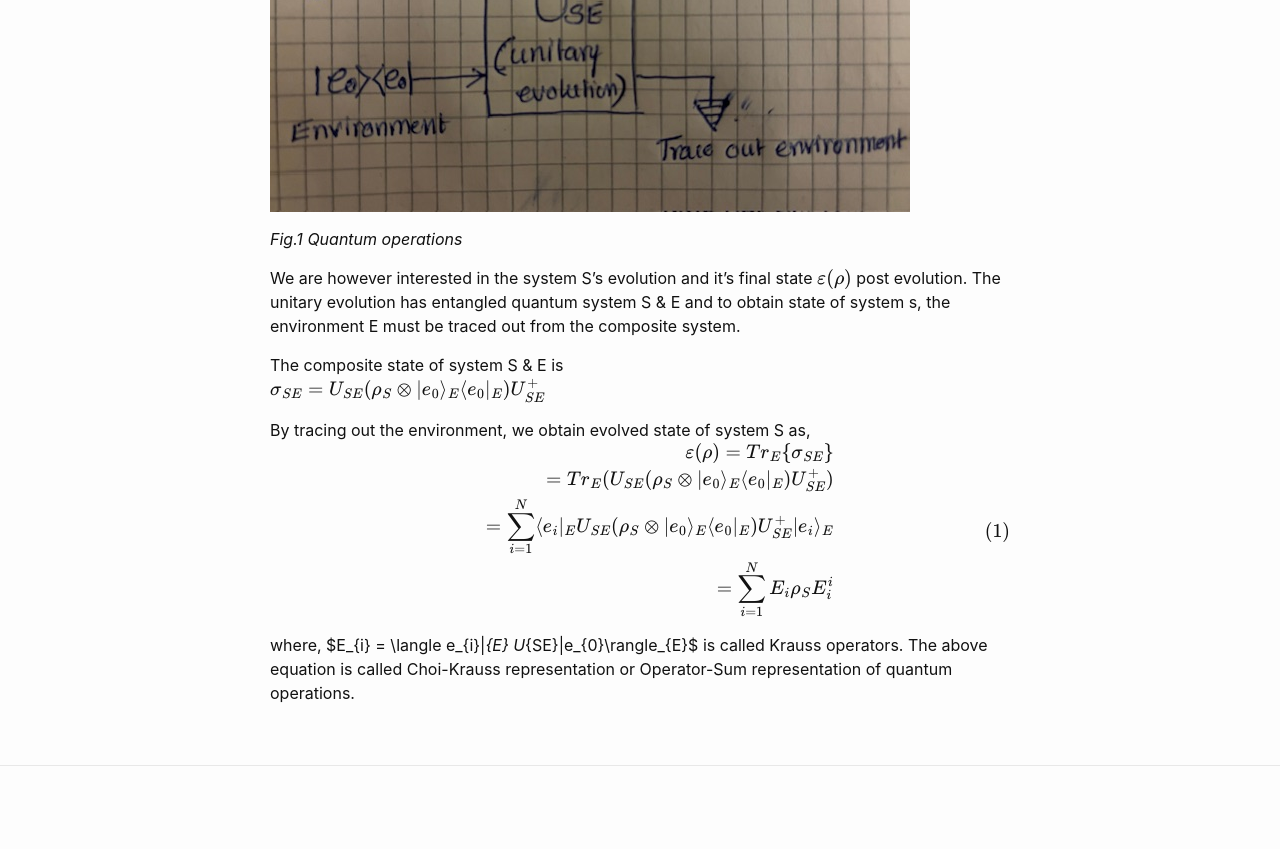
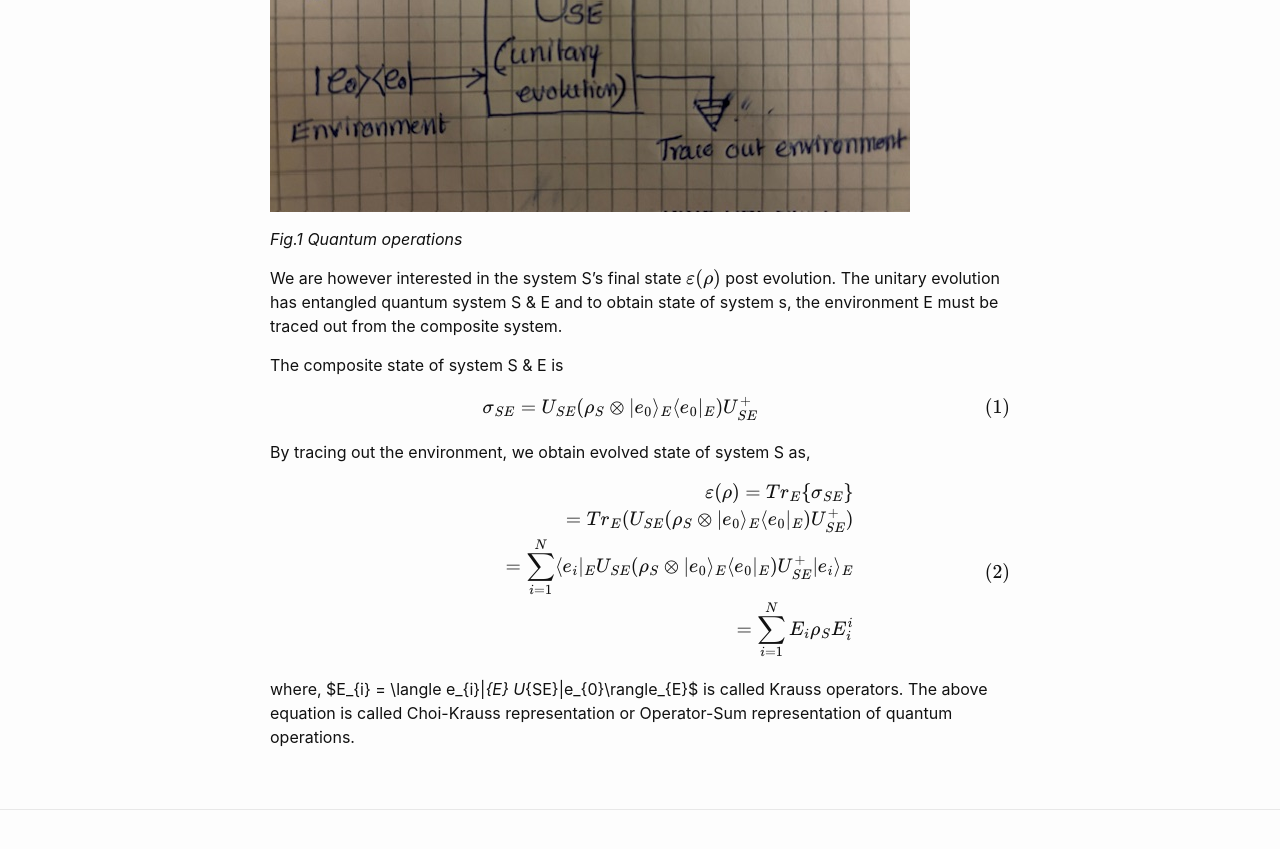
Before and after one commit to qcnotes/qcnotes.github.io, a Jekyll site: the page built from _posts/2024-09-13-Quantum-Operations.md, in a window 1280 px wide and 900 px high, scrolled down 759 px. Shown: the top 849 px of the window. Built offline with Jekyll 4.4.1, drawn with Linux system fonts in a browser that asks for light colours; formulas are drawn with MathJax 3.

Commit message:
Update 2024-09-13-Quantum-Operations.md

```diff
--- a/_posts/2024-09-13-Quantum-Operations.md
+++ b/_posts/2024-09-13-Quantum-Operations.md
@@ -17,21 +17,23 @@ Let us consider a system S with its Hilbert space $H_{S}$. The quantum system S
 
 *Fig.1 Quantum operations*
 
-We are however interested in the system S’s evolution and it's final state $\varepsilon(\rho)$ post evolution. The unitary evolution has entangled quantum system S & E and to obtain state of system s, the environment E must be traced out from the composite system.
+We are however interested in the system S’s final state $\varepsilon(\rho)$ post evolution. The unitary evolution has entangled quantum system S & E and to obtain state of system s, the environment E must be traced out from the composite system.
 
 The composite state of system S & E is
+
 $$
 \sigma_{SE} = U_{SE}(\rho_{S} \otimes |e_{0}\rangle_{E} \langle e_{0}|_{E})U_{SE}^{+}  \qquad \\
 $$
 
 By tracing out the environment, we obtain evolved state of  system S as,
+
 $$
 \begin{equation}
 \begin{split}
-\varepsilon(\rho) = Tr_{E}\{\sigma_{SE}\}  \qquad \\
-  \qquad   \qquad = Tr_{E}(U_{SE}(\rho_{S} \otimes |e_{0}\rangle_{E} \langle e_{0}|_{E})U_{SE}^{+})  \qquad \\
-  \qquad   \qquad =\sum_{i=1}^{N} \langle e_{i}|_{E} U_{SE}(\rho_{S} \otimes |e_{0}\rangle_{E} \langle e_{0}|_{E})U_{SE}^{+} |e_{i}\rangle_{E}   \qquad \\
-  \qquad   \qquad =\sum_{i=1}^{N} E_{i} \rho_{S} E_{i}^{i}   \qquad \\
+\varepsilon(\rho) = Tr_{E}\{\sigma_{SE}\} \\
+  \qquad   \qquad = Tr_{E}(U_{SE}(\rho_{S} \otimes |e_{0}\rangle_{E} \langle e_{0}|_{E})U_{SE}^{+}) \\
+  \qquad   \qquad =\sum_{i=1}^{N} \langle e_{i}|_{E} U_{SE}(\rho_{S} \otimes |e_{0}\rangle_{E} \langle e_{0}|_{E})U_{SE}^{+} |e_{i}\rangle_{E} \\
+  \qquad   \qquad =\sum_{i=1}^{N} E_{i} \rho_{S} E_{i}^{i} \\
 \end{split}
 \end{equation}
 $$
```
